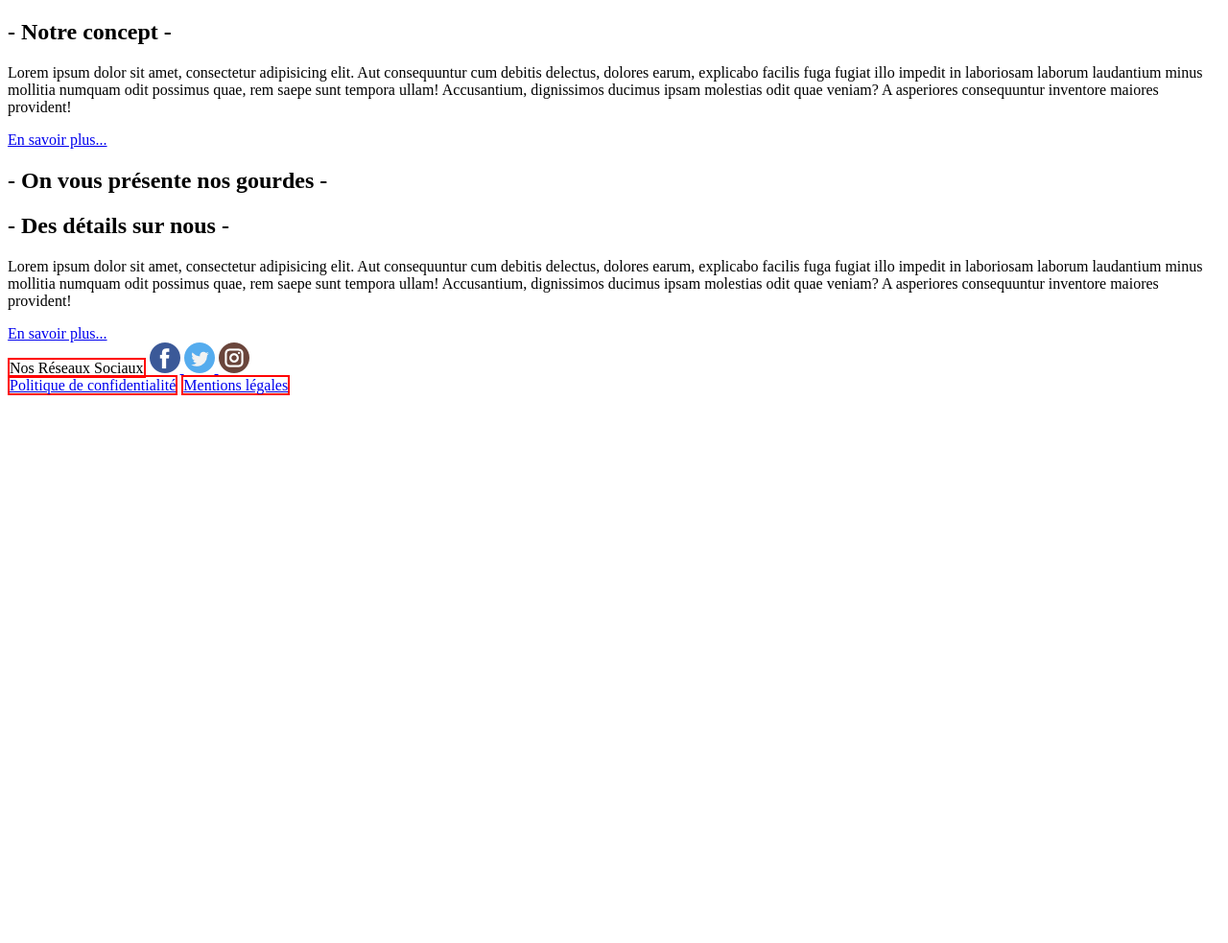
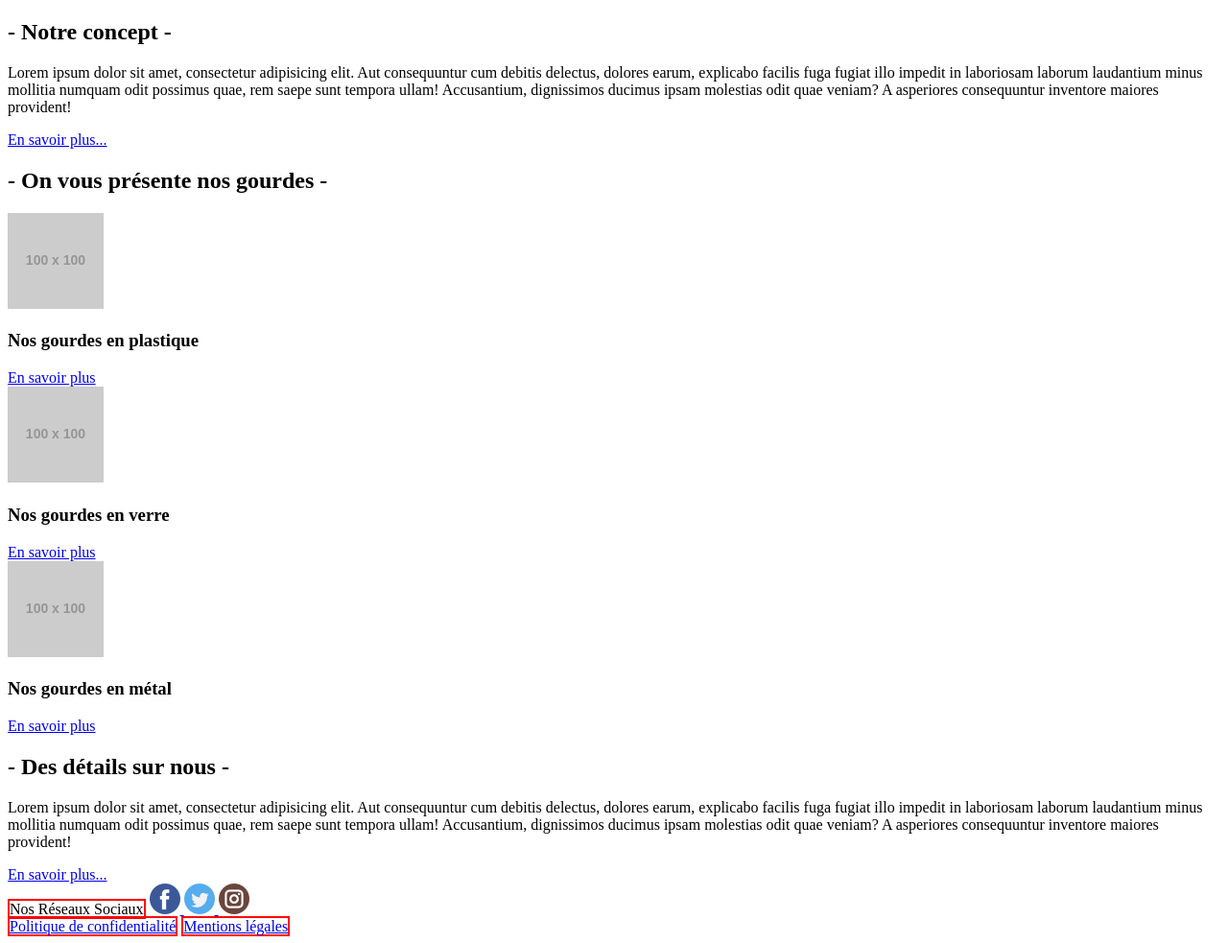
Before and after one commit to AxelGir/mspr-wis1, a PHP site: page / in a window 1280 px wide. Shown: the part 26-1009 px from the top of the page at 96% size. Before the commit the page ends 438 px from the top, so only its background shows below. Run offline with PHP 8.4, Linux system fonts and the light colour scheme; grey boxes labelled with a size stand in for pictures from a placeholder-image service; some libraries are stand-ins or nearby versions.

Commit message:
update: présentation gourdes

```diff
--- a/index.php
+++ b/index.php
@@ -17,6 +17,24 @@
                 <h2 class="home-title">- On vous présente nos gourdes -</h2>
             </div>
             <div class="cards-wrapper">
+                <div class="card">
+                    <img src="https://placehold.it/100"
+                         alt="gourde-en-plastique">
+                    <h3>Nos gourdes en plastique</h3>
+                    <a class="know-more" href="#">En savoir plus</a>
+                </div>
+                <div class="card">
+                    <img src="https://placehold.it/100"
+                         alt="gourde-en-verre">
+                    <h3>Nos gourdes en verre</h3>
+                    <a class="know-more" href="#">En savoir plus</a>
+                </div>
+                <div class="card">
+                    <img src="https://placehold.it/100"
+                         alt="gourde-en-metal">
+                    <h3>Nos gourdes en métal</h3>
+                    <a class="know-more" href="#">En savoir plus</a>
+                </div>
 
             </div>
         </section>
```
